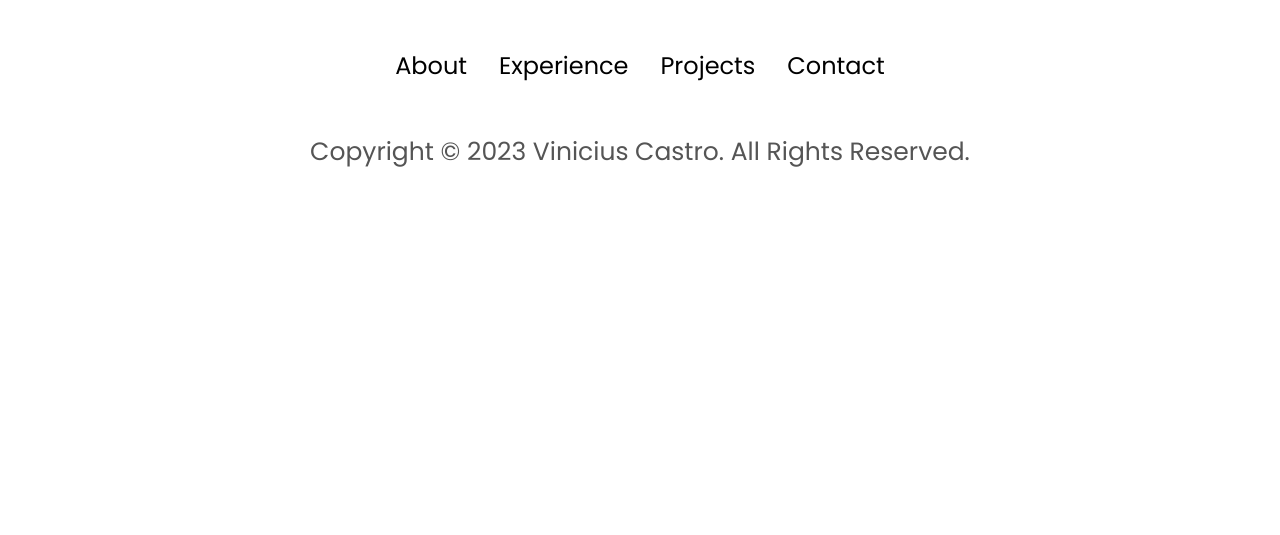
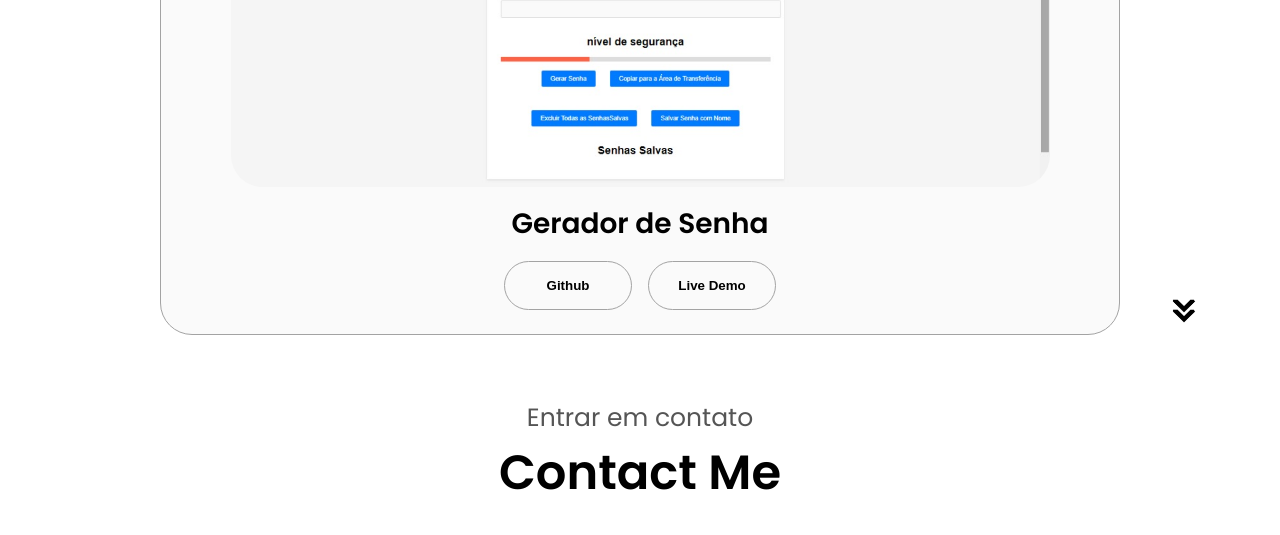
Before and after one commit to vinicastro15/portifolioVinicius, a plain HTML site: page portifolio/index.html in a window 1280 px wide. Shown: the part 3361-3896 px from the top of the page. Before the commit the page ends 3566 px from the top, so only its background shows below. Drawn offline with Linux system fonts and the light colour scheme; files whose address does not match are found by name.

Commit message:
adicionando projeto gerador de senha

```diff
--- a/portifolio/index.html
+++ b/portifolio/index.html
@@ -191,8 +191,6 @@
           </div>
         </div>
         <div class="details-container color-container">
-
-
           <div class="article-container">
             <img src="./assets/estruturaProjeto.png" alt="Project 2" class="project-img" />
           </div>
@@ -205,6 +203,24 @@
             </button>
             <button class="btn btn-color-2 project-btn" target="_blank"
               onclick="location.href='https://github.com/pdagrupo-5'">
+              Live Demo
+            </button>
+          </div>
+        </div>
+
+        <div class="details-container color-container">
+          <div class="article-container">
+            <img src="./assets/projetoGeradorSenha.jpg" alt="Project 2" class="project-img" />
+          </div>
+
+          <h2 class="experience-sub-title project-title">Gerador de Senha</h2>
+          <div class="btn-container">
+            <button class="btn btn-color-2 project-btn" target="_blank"
+              onclick="location.href='https://github.com/vinicastro15/geradorSenha'">
+              Github
+            </button>
+            <button class="btn btn-color-2 project-btn" target="_blank"
+              onclick="location.href='https://github.com/vinicastro15/geradorSenha'">
               Live Demo
             </button>
           </div>
```
Also changed, not shown: portifolio/assets/projetoGeradorSenha.jpg (added).
